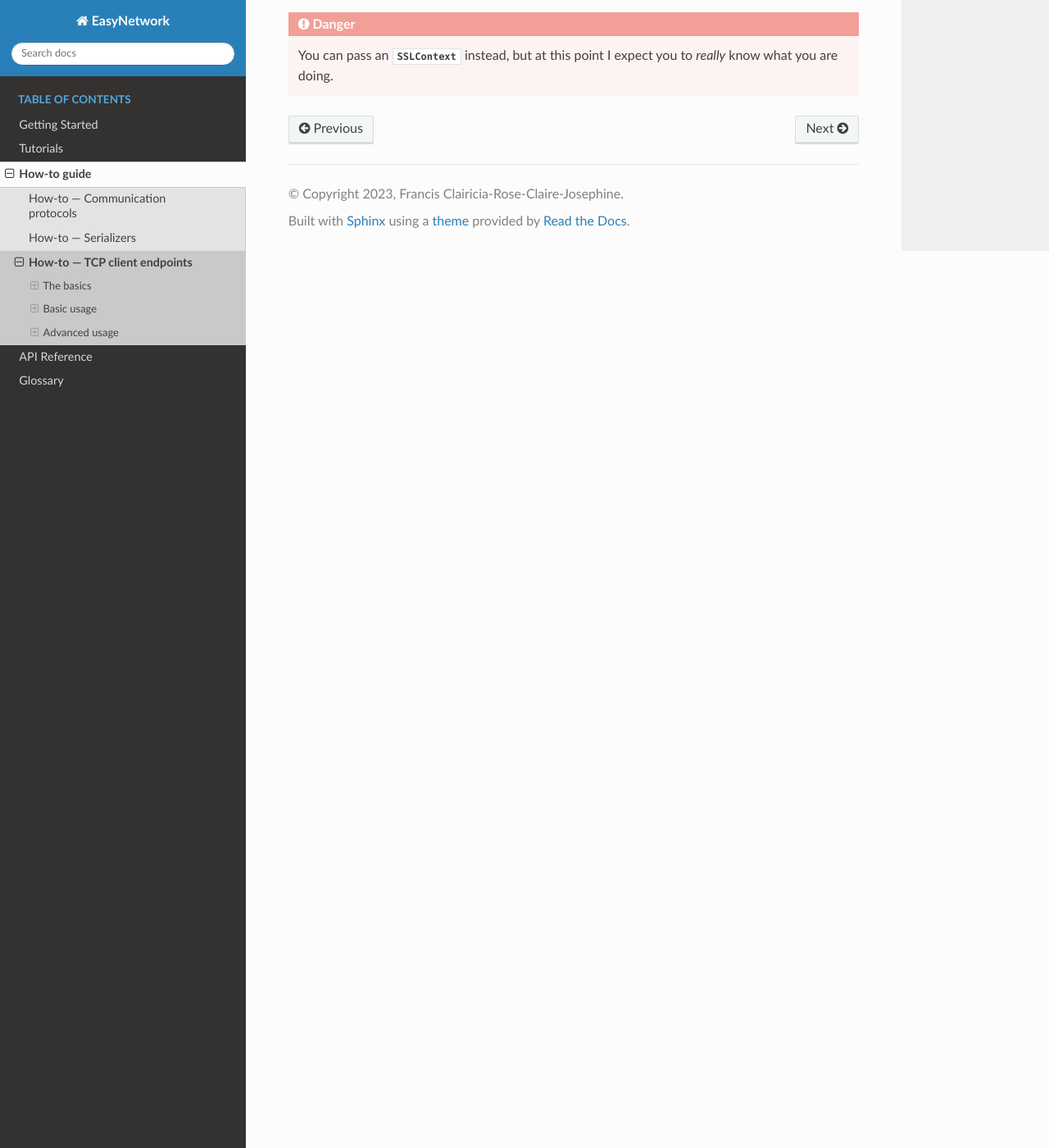
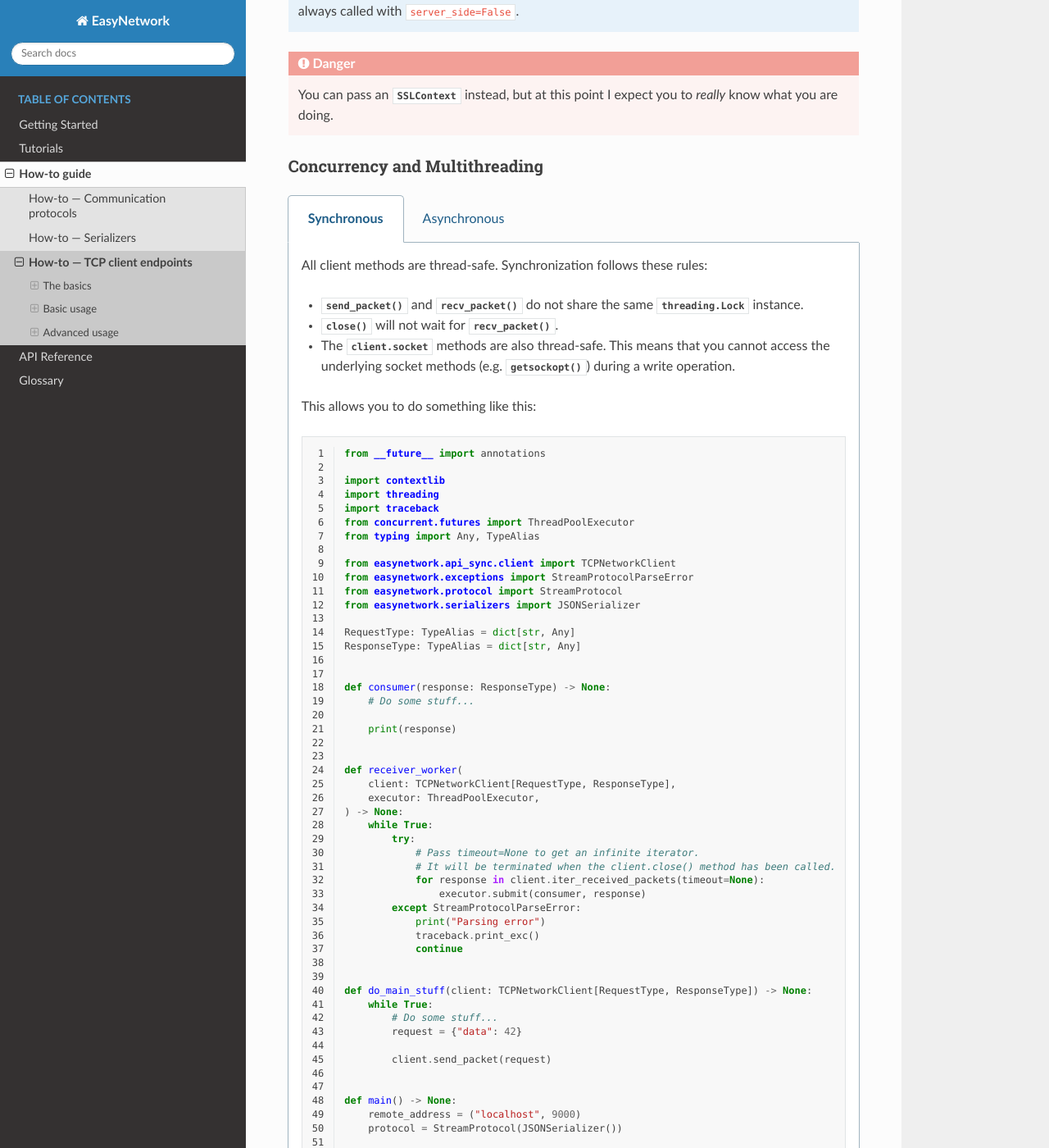
Before and after one commit to francis-clairicia/EasyNetwork, a Sphinx documentation site: the page built from docs/source/howto/tcp_clients.rst, in a window 1280 px wide and 1400 px high, scrolled down 6764 px. Shown: the whole window at 82% size. Built offline with Sphinx 7.4.7 and the Read the Docs theme 2.0.0, drawn with Linux system fonts in a browser that asks for light colours; some of the changed text lies outside the part shown.

Commit message:
[DOCS] how-to guide for TCP clients: Added concurrency and multithreading section

```diff
--- /dev/null
+++ b/docs/source/_include/examples/howto/tcp_clients/concurrency/api_async.py
@@ -0,0 +1,69 @@
+from __future__ import annotations
+
+import asyncio
+import contextlib
+import traceback
+from typing import Any, TypeAlias
+
+from easynetwork.api_async.client import AsyncTCPNetworkClient
+from easynetwork.exceptions import StreamProtocolParseError
+from easynetwork.protocol import StreamProtocol
+from easynetwork.serializers import JSONSerializer
+
+RequestType: TypeAlias = dict[str, Any]
+ResponseType: TypeAlias = dict[str, Any]
+
+
+async def consumer(response: ResponseType) -> None:
+    # Do some stuff...
+
+    print(response)
+
+
+async def receiver_worker(
+    client: AsyncTCPNetworkClient[RequestType, ResponseType],
+    task_group: asyncio.TaskGroup,
+) -> None:
+    while True:
+        try:
+            # Pass timeout=None to get an infinite iterator.
+            # It will be terminated when the client.close() method has been called.
+            async for response in client.iter_received_packets(timeout=None):
+                _ = task_group.create_task(consumer(response))
+        except StreamProtocolParseError:
+            print("Parsing error")
+            traceback.print_exc()
+            continue
+
+
+async def do_main_stuff(
+    client: AsyncTCPNetworkClient[RequestType, ResponseType],
+) -> None:
+    while True:
+        # Do some stuff...
+        request = {"data": 42}
+
+        await client.send_packet(request)
+
+
+async def main() -> None:
+    remote_address = ("localhost", 9000)
+    protocol = StreamProtocol(JSONSerializer())
+
+    async with contextlib.AsyncExitStack() as exit_stack:
+        # task group setup
+        task_group = await exit_stack.enter_async_context(asyncio.TaskGroup())
+
+        # connect to remote
+        client = AsyncTCPNetworkClient(remote_address, protocol)
+        await exit_stack.enter_async_context(client)
+
+        # receiver_worker task setup
+        _ = task_group.create_task(receiver_worker(client, task_group))
+
+        # Setup done, let's go
+        await do_main_stuff(client)
+
+
+if __name__ == "__main__":
+    asyncio.run(main())
--- /dev/null
+++ b/docs/source/_include/examples/howto/tcp_clients/concurrency/api_sync.py
@@ -0,0 +1,76 @@
+from __future__ import annotations
+
+import contextlib
+import threading
+import traceback
+from concurrent.futures import ThreadPoolExecutor
+from typing import Any, TypeAlias
+
+from easynetwork.api_sync.client import TCPNetworkClient
+from easynetwork.exceptions import StreamProtocolParseError
+from easynetwork.protocol import StreamProtocol
+from easynetwork.serializers import JSONSerializer
+
+RequestType: TypeAlias = dict[str, Any]
+ResponseType: TypeAlias = dict[str, Any]
+
+
+def consumer(response: ResponseType) -> None:
+    # Do some stuff...
+
+    print(response)
+
+
+def receiver_worker(
+    client: TCPNetworkClient[RequestType, ResponseType],
+    executor: ThreadPoolExecutor,
+) -> None:
+    while True:
+        try:
+            # Pass timeout=None to get an infinite iterator.
+            # It will be terminated when the client.close() method has been called.
+            for response in client.iter_received_packets(timeout=None):
+                executor.submit(consumer, response)
+        except StreamProtocolParseError:
+            print("Parsing error")
+            traceback.print_exc()
+            continue
+
+
+def do_main_stuff(client: TCPNetworkClient[RequestType, ResponseType]) -> None:
+    while True:
+        # Do some stuff...
+        request = {"data": 42}
+
+        client.send_packet(request)
+
+
+def main() -> None:
+    remote_address = ("localhost", 9000)
+    protocol = StreamProtocol(JSONSerializer())
+
+    with contextlib.ExitStack() as exit_stack:
+        # thread pool executor setup
+        executor = exit_stack.enter_context(ThreadPoolExecutor())
+
+        # connect to remote
+        client = TCPNetworkClient(remote_address, protocol)
+
+        # receiver_worker thread setup
+        receiver_worker_thread = threading.Thread(
+            target=receiver_worker,
+            args=(client, executor),
+        )
+        receiver_worker_thread.start()
+        exit_stack.callback(receiver_worker_thread.join)
+
+        # add the client close, so it will be closed
+        # before joining the thread
+        exit_stack.enter_context(client)
+
+        # Setup done, let's go
+        do_main_stuff(client)
+
+
+if __name__ == "__main__":
+    main()
--- /dev/null
+++ b/docs/source/_include/examples/howto/tcp_clients/concurrency/ssl_shared_lock.py
@@ -0,0 +1,42 @@
+from __future__ import annotations
+
+from typing import Any
+
+from easynetwork.api_async.client import AsyncTCPNetworkClient
+from easynetwork.api_sync.client import TCPNetworkClient
+from easynetwork.protocol import StreamProtocol
+from easynetwork.serializers import JSONSerializer
+
+
+def ssl_shared_lock_for_sync_client() -> None:
+    remote_address = ("remote_address", 12345)
+    protocol = StreamProtocol(JSONSerializer())
+
+    def do_some_stuff(client: TCPNetworkClient[Any, Any]) -> None:
+        pass
+
+    # [start]
+    client = TCPNetworkClient(
+        remote_address,
+        protocol,
+        ssl=True,
+        ssl_shared_lock=False,
+    )
+    do_some_stuff(client)
+
+
+async def ssl_shared_lock_for_async_client() -> None:
+    remote_address = ("remote_address", 12345)
+    protocol = StreamProtocol(JSONSerializer())
+
+    async def do_some_stuff(client: AsyncTCPNetworkClient[Any, Any]) -> None:
+        pass
+
+    # [start]
+    client = AsyncTCPNetworkClient(
+        remote_address,
+        protocol,
+        ssl=True,
+        ssl_shared_lock=False,
+    )
+    await do_some_stuff(client)
--- a/docs/source/howto/tcp_clients.rst
+++ b/docs/source/howto/tcp_clients.rst
@@ -166,7 +166,7 @@
          :linenos:
 
 
-.. note::
+.. tip::
 
    Remember to catch invalid data parsing errors.
 
@@ -365,3 +365,70 @@
 .. danger::
 
    You can pass an :class:`~ssl.SSLContext` instead, but at this point I expect you to *really* know what you are doing.
+
+
+Concurrency and Multithreading
+------------------------------
+
+.. tabs::
+
+   .. group-tab:: Synchronous
+
+      All client methods are thread-safe. Synchronization follows these rules:
+
+      * :meth:`~.TCPNetworkClient.send_packet` and :meth:`~.TCPNetworkClient.recv_packet` do not share the same
+        :class:`threading.Lock` instance.
+
+      * :meth:`~.TCPNetworkClient.close` will not wait for :meth:`~.TCPNetworkClient.recv_packet`.
+
+      * The :attr:`client.socket <.TCPNetworkClient.socket>` methods are also thread-safe. This means that you cannot access
+        the underlying socket methods (e.g. :meth:`~socket.socket.getsockopt`) during a write operation.
+
+      This allows you to do something like this:
+
+      .. literalinclude:: ../_include/examples/howto/tcp_clients/concurrency/api_sync.py
+         :linenos:
+
+   .. group-tab:: Asynchronous
+
+      All client methods do not require external task synchronization. Synchronization follows these rules:
+
+      * :meth:`~.AsyncTCPNetworkClient.send_packet` and :meth:`~.AsyncTCPNetworkClient.recv_packet` do not share the same lock instance.
+
+      * :meth:`~.AsyncTCPNetworkClient.close` will not wait for :meth:`~.AsyncTCPNetworkClient.recv_packet`.
+
+      This allows you to do something like this:
+
+      .. literalinclude:: ../_include/examples/howto/tcp_clients/concurrency/api_async.py
+         :linenos:
+
+
+SSL/TLS considerations
+^^^^^^^^^^^^^^^^^^^^^^
+
+For safety, concurrent calls to ``send_packet()`` and ``recv_packet()`` are "disabled" by default when using SSL.
+In fact, they share the same synchronization lock.
+
+If you need this feature after all, you can pass ``ssl_shared_lock=False`` at object creation.
+
+.. danger::
+
+   But you don't need it, do you?
+
+.. tabs::
+
+   .. group-tab:: Synchronous
+
+      .. literalinclude:: ../_include/examples/howto/tcp_clients/concurrency/ssl_shared_lock.py
+         :pyobject: ssl_shared_lock_for_sync_client
+         :start-after: [start]
+         :dedent:
+         :linenos:
+
+   .. group-tab:: Asynchronous
+
+      .. literalinclude:: ../_include/examples/howto/tcp_clients/concurrency/ssl_shared_lock.py
+         :pyobject: ssl_shared_lock_for_async_client
+         :start-after: [start]
+         :dedent:
+         :linenos:
```
Also changed, not shown: other parts of docs/source/howto/tcp_clients.rst (+1 -1 lines), docs/source/_include/examples/howto/tcp_clients/concurrency/__init__.py (added).
